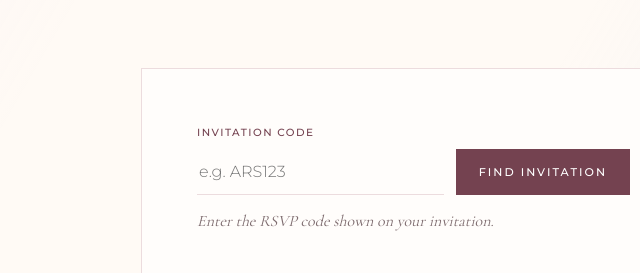
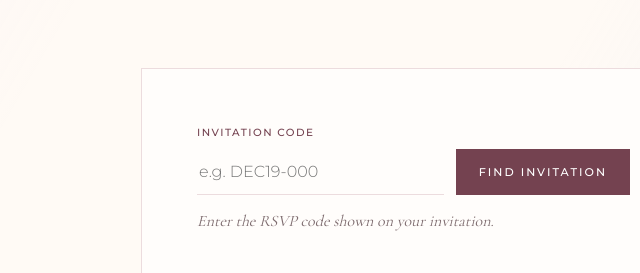
Before and after one commit to ars1224/JadeAries, a website: page index.html in a window 1280 px wide. Shown: the part 5853-6126 px from the top of the page, 479-1119 px from the left. Drawn offline with nearby package versions, Linux system fonts and the light colour scheme.

Commit message:
Update index.html

```diff
--- a/index.html
+++ b/index.html
@@ -357,7 +357,7 @@
                                 id="rsvp-code"
                                 class="text-input"
                                 type="text"
-                                placeholder="e.g. ARS123"
+                                placeholder="e.g. DEC19-000"
                                 autocomplete="off"
                                 autocapitalize="characters"
                                 spellcheck="false"
```
